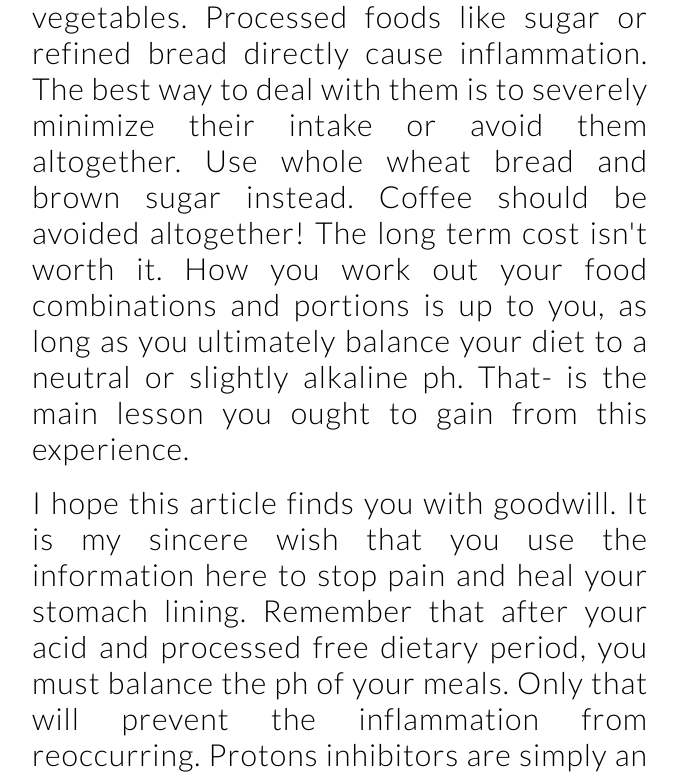
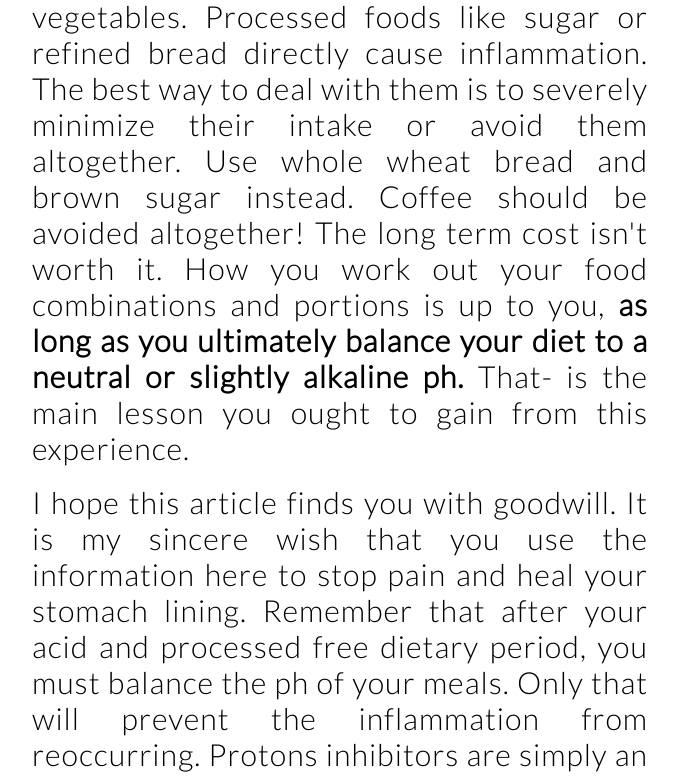
Before and after one commit to Cinquain/jamesallan, a website: page public/articles/how_to_cure_gastritis.html in a window 1280 px wide. Shown: the part 6528-7305 px from the top of the page, without its empty margins (300-978 px from the left). Drawn offline with Linux system fonts and the light colour scheme.

Commit message:
updated article

```diff
--- a/public/articles/how_to_cure_gastritis.html
+++ b/public/articles/how_to_cure_gastritis.html
@@ -168,7 +168,7 @@ xmlns:fb="http://ogp.me/ns/fb#">
 
         <div class="paragraph">
             <p>
-                Now let’s take this theory into practice by demonstrating a few real life examples. Dark Chocolate is acidic. Instead of having it alone, you can enjoy it after a mostly vegeterian meal. Meat is also an acid producing food. You can neutralize it by having meat with sweet potatoes or vegetables. Processed foods like sugar or refined bread directly cause inflammation. The best way to deal with them is to severely minimize their intake or avoid them altogether. Use whole wheat bread and brown sugar instead. Coffee should be avoided altogether! The long term cost isn't worth it. How you work out your food combinations and portions is up to you, as long as you ultimately balance your diet to a neutral or slightly alkaline ph. That- is the main lesson you ought to gain from this experience.
+                Now let’s take this theory into practice by demonstrating a few real life examples. Dark Chocolate is acidic. Instead of having it alone, you can enjoy it after a mostly vegeterian meal. Meat is also an acid producing food. You can neutralize it by having meat with sweet potatoes or vegetables. Processed foods like sugar or refined bread directly cause inflammation. The best way to deal with them is to severely minimize their intake or avoid them altogether. Use whole wheat bread and brown sugar instead. Coffee should be avoided altogether! The long term cost isn't worth it. How you work out your food combinations and portions is up to you, <b> as long as you ultimately balance your diet to a neutral or slightly alkaline ph.</b> That- is the main lesson you ought to gain from this experience.
             </p>
         </div>
         <br>
```
